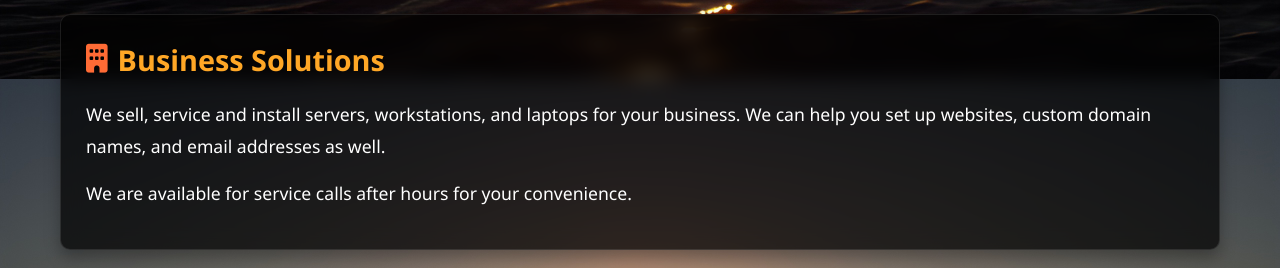
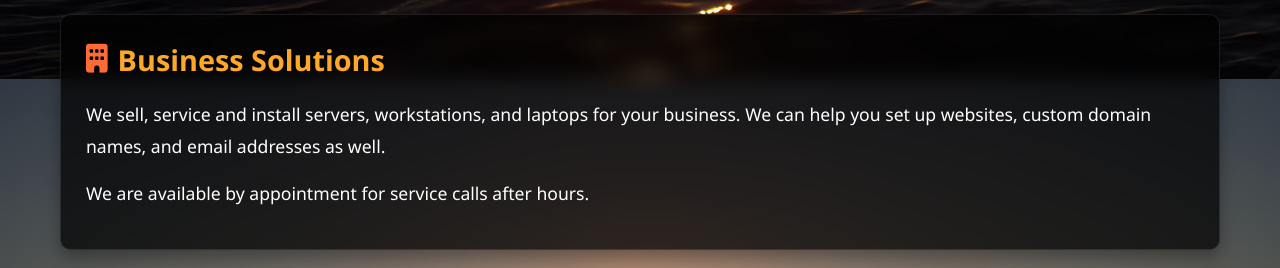
Before and after one commit to aronfunk87/sunsetcomputers, a plain HTML site: page index.html in a window 1280 px wide. Shown: the part 881-1149 px from the top of the page. Drawn offline with Linux system fonts and the light colour scheme.

Commit message:
Update index.html

```diff
--- a/index.html
+++ b/index.html
@@ -420,7 +420,7 @@
             <div class="content-section">
                 <h3><i class="fas fa-building"></i> Business Solutions</h3>
                 <p>We sell, service and install servers, workstations, and laptops for your business. We can help you set up websites, custom domain names, and email addresses as well.</p>
-                <p>We are available for service calls after hours for your convenience.</p>
+                <p>We are available by appointment for service calls after hours.</p>
             </div>
 
             <div class="content-section">
```
